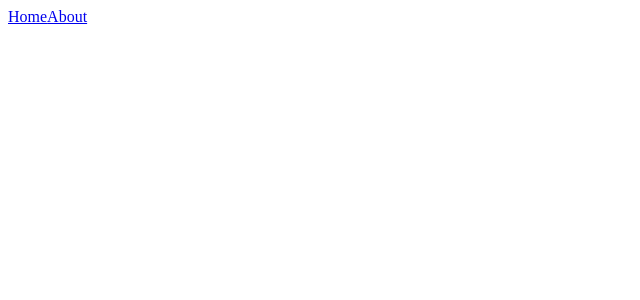
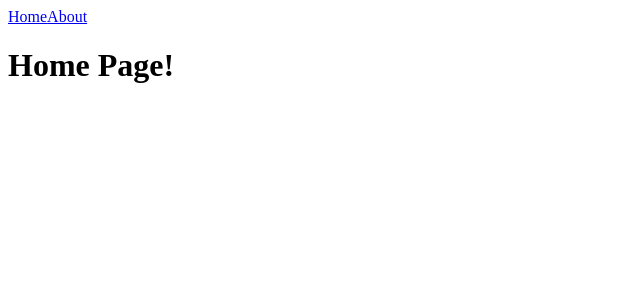
Before and after one commit to AliAbdulle/myrouter, a React (Create React App) app: page / in a window 1280 px wide. Shown: the top 300 px of the page, without its empty margins (0-640 px from the left). Built offline with nearby package versions, Linux system fonts and the light colour scheme.

Commit message:
Saved exact match

```diff
--- a/src/App.js
+++ b/src/App.js
@@ -8,6 +8,11 @@ function App() {
     <div>
         <Link to="/">Home</Link>
         <Link to="/about">About</Link>
+
+        <Switch>
+            <Route exact path="/" render={() => <h1>Home Page!</h1>} />
+            <Route path="/about" render={() => <h1>About Page!</h1>} />
+        </Switch>
     </div>
   )
 }
```
